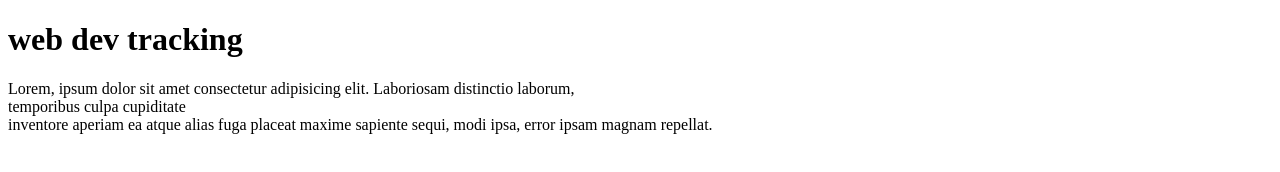
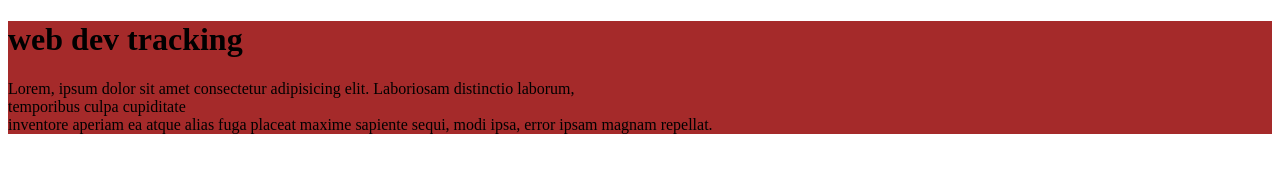
Before and after one commit to Selimuzzaman-molla/web-dev-tracking, a plain HTML site: page index.html in a window 1280 px wide. Drawn offline with Linux system fonts and the light colour scheme.

Commit message:
added the blog

```diff
--- a/index.html
+++ b/index.html
@@ -4,6 +4,7 @@
     <meta charset="UTF-8">
     <meta name="viewport" content="width=device-width, initial-scale=1.0">
     <title>web dev tracking</title>
+    <link rel="stylesheet" href="styles/blog.css">
 </head>
 <body>
     <div>
--- /dev/null
+++ b/styles/blog.css
@@ -0,0 +1,4 @@
+div{
+background-color: brown;
+scroll-padding:10px;
+}
```
